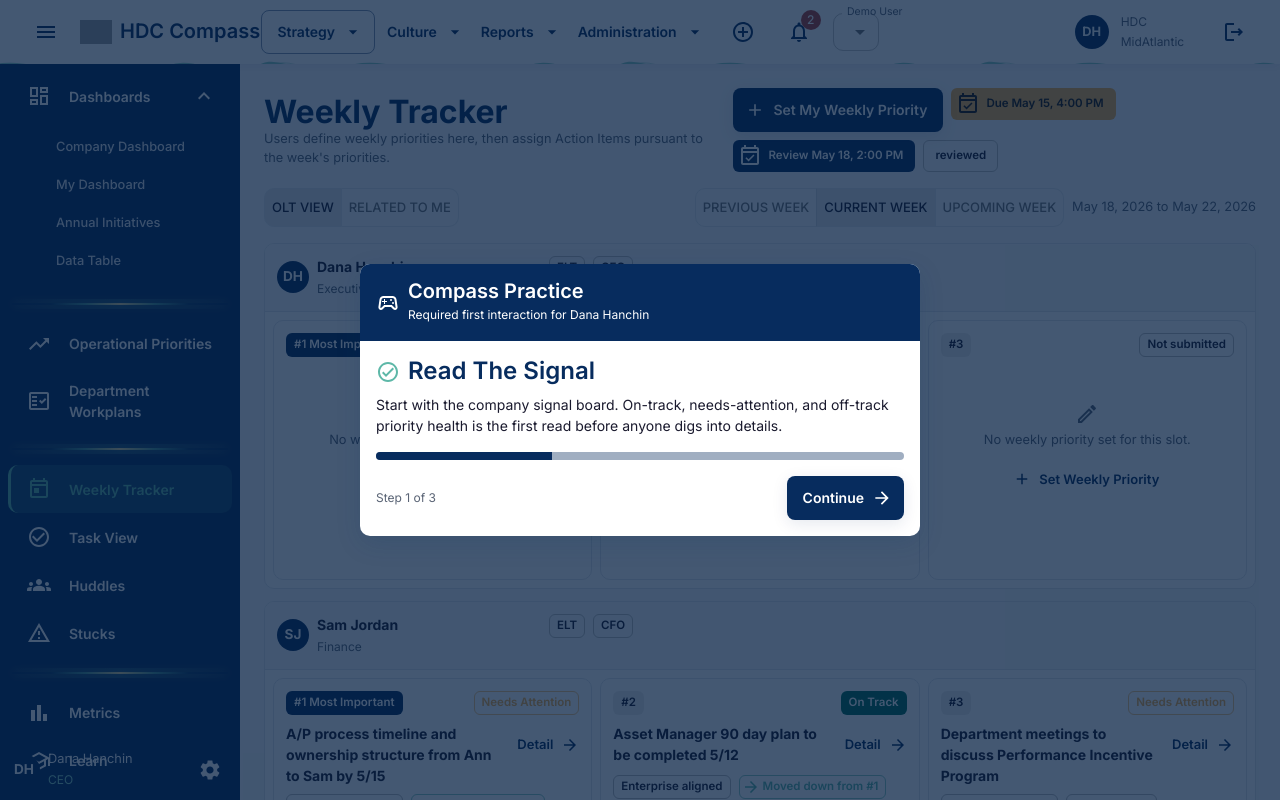
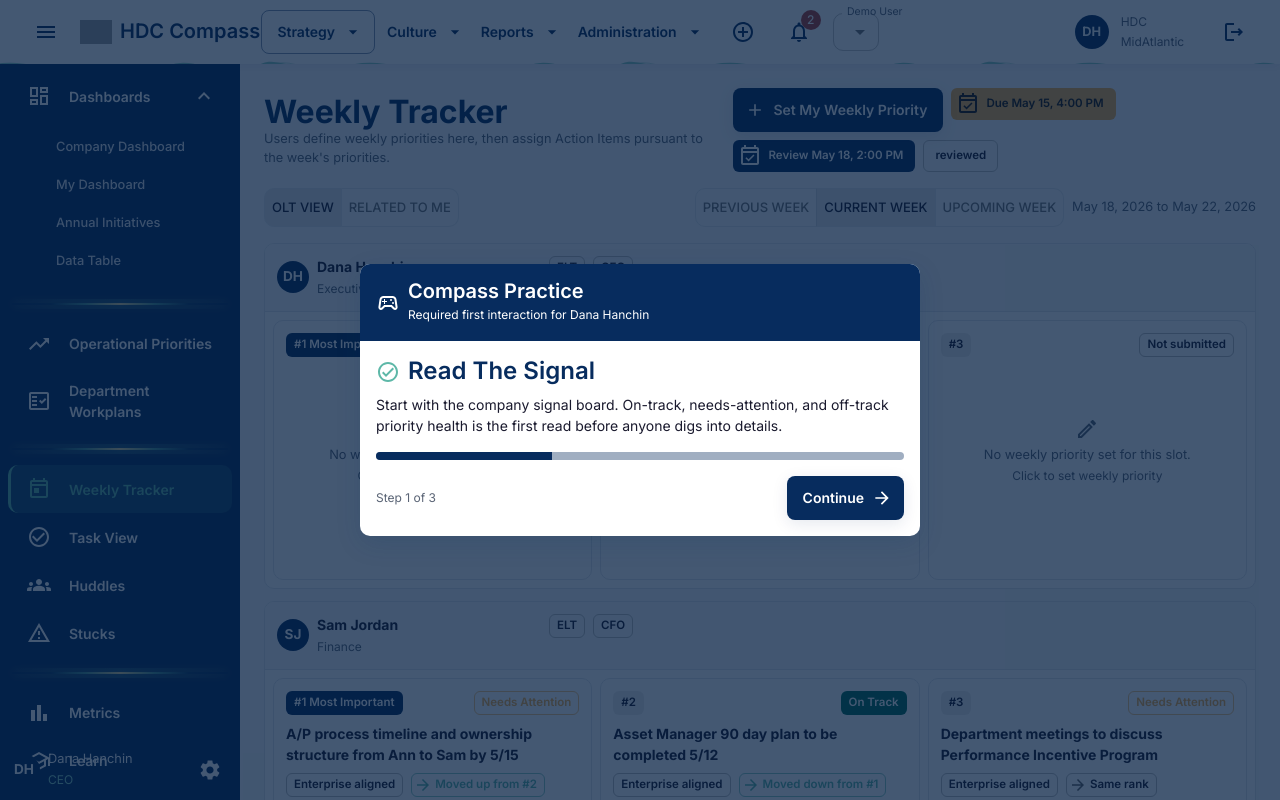
Before and after one commit to mrnelley/DAT-V1, a React (Vite) app: page /weekly-tracker in a window 1280 px wide. Built offline with nearby package versions, Linux system fonts and the light colour scheme; sample sign-in values are in the browser's storage; grey boxes are pictures that could not be loaded.

Commit message:
Yes
Prioritize logged-in users in Weekly Tracker and make weekly priority and workplan cards directly interactive

```diff
--- a/src/components/learn/LearnPage.jsx
+++ b/src/components/learn/LearnPage.jsx
@@ -11,7 +11,7 @@
 import ScheduleOutlinedIcon from '@mui/icons-material/ScheduleOutlined';
 import SearchOutlinedIcon from '@mui/icons-material/SearchOutlined';
 import TranslateOutlinedIcon from '@mui/icons-material/TranslateOutlined';
-import { Autocomplete, Box, Button, Chip, Divider, InputAdornment, List, ListItemButton, Stack, TextField, ToggleButton, ToggleButtonGroup, Typography } from '@mui/material';
+import { Box, Button, Chip, Divider, InputAdornment, List, ListItemButton, Stack, TextField, ToggleButton, ToggleButtonGroup, Typography } from '@mui/material';
 import { useMemo, useState } from 'react';
 import { dictionaryCategories, dictionaryTerms, dictionaryTermsByLetter } from '../../data/learnDictionary';
 import PageWrapper from '../layout/PageWrapper';
@@ -117,6 +117,21 @@
     setQuery(term.term);
   };
 
+  const searchDictionary = (event) => {
+    const value = event.target.value;
+    const target = normalize(value);
+    const bestMatch = target
+      ? dictionaryTerms.find((term) => normalize(term.term) === target)
+        || dictionaryTerms.find((term) => normalize(term.term).startsWith(target))
+        || dictionaryTerms.find((term) => matchesQuery(term, value))
+      : null;
+
+    setCategory('All');
+    setLetter('All');
+    setQuery(value);
+    if (bestMatch) setSelectedTerm(bestMatch);
+  };
+
   const resetFilters = () => {
     setCategory('All');
     setLetter('All');
@@ -215,22 +230,14 @@
               </Typography>
             </Box>
             <Box sx={{ width: { xs: '100%', lg: 430 } }}>
-              <Autocomplete
-                autoHighlight
-                clearOnBlur={false}
-                getOptionLabel={(option) => option.term}
-                inputValue={query}
-                onChange={(_, value) => value && chooseTerm(value)}
-                onInputChange={(_, value, reason) => {
-                  if (reason !== 'reset') setQuery(value);
-                }}
-                options={dictionaryTerms}
-                renderInput={(params) => (
               <TextField
-                    {...params}
-                    label="Search dictionary"
+                fullWidth
+                inputProps={{ 'aria-label': 'Search the dictionary' }}
+                onChange={searchDictionary}
+                placeholder="Search the dictionary"
+                type="search"
+                value={query}
                 InputProps={{
-                      ...params.InputProps,
                   startAdornment: (
                     <InputAdornment position="start">
                       <SearchOutlinedIcon />
@@ -241,20 +248,10 @@
                   bgcolor: '#ffffff',
                   borderRadius: 1,
                   '& .MuiOutlinedInput-root': { borderRadius: 1 },
-                    }}
-                  />
-                )}
-                renderOption={(props, option) => {
-                  const { key, ...optionProps } = props;
-
-                  return (
-                    <Box component="li" {...optionProps} key={key}>
-                      <Box>
-                        <Typography variant="body2" fontWeight={800}>{option.term}</Typography>
-                        <Typography variant="caption">{option.category}</Typography>
-                      </Box>
-                    </Box>
-                  );
+                  '& input::placeholder': {
+                    color: 'text.secondary',
+                    opacity: 1,
+                  },
                 }}
               />
             </Box>
--- a/src/components/weekly-tracker/WeeklyActionTrackerPage.jsx
+++ b/src/components/weekly-tracker/WeeklyActionTrackerPage.jsx
@@ -199,16 +199,18 @@
     const participantEntries = entries
       .filter((entry) => entry.owner.id === participant.id)
       .sort((a, b) => a.rank - b.rank);
-    const needsNextSlot = !participantEntries.length || participantEntries.every((entry) => entry.title);
-    const nextRank = participantEntries.length
-      ? Math.max(...participantEntries.map((entry) => entry.rank)) + 1
-      : 1;
+    const existingRanks = new Set(participantEntries.map((entry) => entry.rank));
+    const minimumSlots = [1, 2, 3]
+      .filter((rank) => !existingRanks.has(rank))
+      .map((rank) => buildEmptyEntry(participant, rank, report));
+    const minimumEntries = [...participantEntries, ...minimumSlots].sort((a, b) => a.rank - b.rank);
+    const nextRank = Math.max(...minimumEntries.map((entry) => entry.rank)) + 1;
 
     return {
       participant,
-      entries: needsNextSlot
-        ? [...participantEntries, buildEmptyEntry(participant, nextRank, report)]
-        : participantEntries,
+      entries: minimumEntries.some((entry) => !entry.title)
+        ? minimumEntries
+        : [...minimumEntries, buildEmptyEntry(participant, nextRank, report)],
     };
   }), [entries, report]);
   const selectedEntry = entries.find((entry) => entry.id === selectedEntryId);
@@ -224,9 +226,17 @@
 
     return buildEmptyEntry(participant, nextRank, report);
   };
-  const visibleRows = scope === 'mine'
-    ? rows.filter((row) => row.participant.id === user.id || row.entries.some((entry) => entry?.tasks?.some((task) => task.owner.id === user.id)))
-    : rows;
+  const visibleRows = useMemo(() => {
+    const scopedRows = scope === 'mine'
+      ? rows.filter((row) => row.participant.id === user.id || row.entries.some((entry) => entry?.tasks?.some((task) => task.owner.id === user.id)))
+      : rows;
+
+    return [...scopedRows].sort((a, b) => {
+      if (a.participant.id === user.id) return -1;
+      if (b.participant.id === user.id) return 1;
+      return 0;
+    });
+  }, [rows, scope, user.id]);
 
   useEffect(() => {
     window.localStorage.setItem(weeklyTrackerStorageKey, JSON.stringify(entriesByWeek));
@@ -475,7 +485,7 @@
 
       <Stack gap={1.5}>
         {visibleRows.map(({ entries: rowEntries, participant }) => (
-          <Box key={participant.id} sx={{ bgcolor: 'background.paper', border: '1px solid', borderColor: 'divider', borderRadius: 1, overflow: 'hidden' }}>
+          <Box data-testid={`weekly-participant-${participant.id}`} key={participant.id} sx={{ bgcolor: 'background.paper', border: '1px solid', borderColor: 'divider', borderRadius: 1, overflow: 'hidden' }}>
             <Stack direction={{ xs: 'column', md: 'row' }} gap={1.5} sx={{ p: 1.5, bgcolor: 'background.default', borderBottom: '1px solid', borderColor: 'divider' }}>
               <Stack direction="row" gap={1} alignItems="center" sx={{ minWidth: { md: 260 } }}>
                 <UserAvatar user={participant} size="md" />
@@ -493,9 +503,44 @@
             <Box sx={{ display: 'grid', gap: 1, gridTemplateColumns: { xs: '1fr', lg: 'repeat(auto-fit, minmax(280px, 1fr))' }, p: 1 }}>
               {rowEntries.map((entry) => {
                 const movement = rankMovement(entry);
+                const cardCanOpen = Boolean(entry.title) || canManageWeeklyEntry(entry, user);
+                const openCard = () => {
+                  if (entry.title) openEntryDetail(entry);
+                  else if (canManageWeeklyEntry(entry, user)) openPriorityDialog(entry);
+                };
 
                 return (
-                  <Box key={entry.id} sx={{ p: 1.5, border: '1px solid', borderColor: 'divider', borderRadius: 1, minHeight: 260 }}>
+                  <Box
+                    aria-label={entry.title ? `Open weekly priority detail for ${entry.title}` : `Set weekly priority ${entry.rank} for ${participant.name}`}
+                    key={entry.id}
+                    onClick={cardCanOpen ? openCard : undefined}
+                    onKeyDown={(event) => {
+                      if (event.target !== event.currentTarget || !cardCanOpen || !['Enter', ' '].includes(event.key)) return;
+                      event.preventDefault();
+                      openCard();
+                    }}
+                    role={cardCanOpen ? 'button' : undefined}
+                    tabIndex={cardCanOpen ? 0 : undefined}
+                    sx={{
+                      p: 1.5,
+                      border: '1px solid',
+                      borderColor: 'divider',
+                      borderRadius: 1,
+                      cursor: cardCanOpen ? 'pointer' : 'default',
+                      minHeight: 260,
+                      transition: 'border-color 160ms ease, box-shadow 160ms ease, transform 160ms ease',
+                      '&:focus-visible': {
+                        outline: '3px solid',
+                        outlineColor: 'secondary.main',
+                        outlineOffset: 2,
+                      },
+                      '&:hover': cardCanOpen ? {
+                        borderColor: 'secondary.main',
+                        boxShadow: '0 8px 18px rgba(31, 79, 86, 0.13)',
+                        transform: 'translateY(-1px)',
+                      } : undefined,
+                    }}
+                  >
                     <Stack direction="row" justifyContent="space-between" alignItems="center" gap={1}>
                       <Chip label={`#${entry.rank}${entry.rank === 1 ? ' Most Important' : ''}`} color={entry.rank === 1 ? 'primary' : 'default'} size="small" />
                       <Chip label={statusLabels[entry.status] || entry.status} color={statusColors[entry.status] || 'default'} size="small" variant={entry.status === 'steady' ? 'filled' : 'outlined'} />
@@ -503,17 +548,7 @@
 
                     {entry.title ? (
                       <>
-                        <Stack direction="row" justifyContent="space-between" gap={1} alignItems="flex-start" sx={{ mt: 1 }}>
-                          <Typography fontWeight={800}>{entry.title}</Typography>
-                          <Button
-                            size="small"
-                            endIcon={<ArrowForwardOutlinedIcon />}
-                            onClick={() => openEntryDetail(entry)}
-                            aria-label={`Open weekly priority detail for ${entry.title}`}
-                          >
-                            Detail
-                          </Button>
-                        </Stack>
+                        <Typography fontWeight={800} sx={{ mt: 1 }}>{entry.title}</Typography>
                         <Stack direction="row" gap={1} flexWrap="wrap" sx={{ mt: 1 }}>
                           <Chip label={entry.alignmentType === 'both' ? 'Enterprise + workplan aligned' : entry.alignmentType === 'enterprise' ? 'Enterprise aligned' : 'Workplan aligned'} size="small" variant="outlined" />
                           {movement && <Chip icon={<ArrowForwardOutlinedIcon />} label={movement} size="small" color={movement === 'Same rank' ? 'default' : 'secondary'} variant="outlined" />}
@@ -532,12 +567,18 @@
                           <Typography variant="caption" fontWeight={800}>Action Items</Typography>
                           <Stack direction="row" gap={0.5}>
                             <Tooltip title="Carry priority into next week">
-                              <IconButton size="small" aria-label={`Carry forward ${entry.title}`} onClick={() => carryEntryForward(entry.id)}>
+                              <IconButton size="small" aria-label={`Carry forward ${entry.title}`} onClick={(event) => {
+                                event.stopPropagation();
+                                carryEntryForward(entry.id);
+                              }}>
                                 <ArrowForwardOutlinedIcon fontSize="small" />
                               </IconButton>
                             </Tooltip>
                             <Tooltip title="Add Action Item">
-                              <IconButton size="small" aria-label={`Add action item for ${entry.title}`} onClick={() => openTaskDialog(entry)}>
+                              <IconButton size="small" aria-label={`Add action item for ${entry.title}`} onClick={(event) => {
+                                event.stopPropagation();
+                                openTaskDialog(entry);
+                              }}>
                                 <AddOutlinedIcon fontSize="small" />
                               </IconButton>
                             </Tooltip>
@@ -555,7 +596,7 @@
                                   <Chip label={`Due ${task.due}`} size="small" variant="outlined" />
                                 </Stack>
                               </Box>
-                              <TextField select size="small" value={normalizeTaskStatus(task.status)} onChange={(event) => updateTaskStatus(entry.id, task.id, event.target.value)} sx={{ width: 128 }}>
+                              <TextField select size="small" value={normalizeTaskStatus(task.status)} onClick={(event) => event.stopPropagation()} onChange={(event) => updateTaskStatus(entry.id, task.id, event.target.value)} sx={{ width: 128 }}>
                                 {taskStatuses.map((status) => <MenuItem key={status} value={status}>{status.replace('_', ' ')}</MenuItem>)}
                               </TextField>
                               <Tooltip title={stucks.some((stuck) => stuck.sourceId === task.id) ? 'Resolve the linked stuck before deleting this Action Item' : 'Delete Action Item'}>
@@ -564,7 +605,10 @@
                                     size="small"
                                     disabled={stucks.some((stuck) => stuck.sourceId === task.id)}
                                     aria-label={`Delete action item ${task.title}`}
-                                    onClick={() => deleteTask(entry.id, task.id)}
+                                    onClick={(event) => {
+                                      event.stopPropagation();
+                                      deleteTask(entry.id, task.id);
+                                    }}
                                   >
                                     <DeleteOutlineOutlinedIcon fontSize="small" />
                                   </IconButton>
@@ -576,7 +620,10 @@
                                     size="small"
                                     disabled={task.owner.id !== user.id}
                                     aria-label={`Issue a stuck for action item ${task.title}`}
-                                    onClick={() => setStuckTask({ ...task, sourceType: 'weekly_action_item' })}
+                                    onClick={(event) => {
+                                      event.stopPropagation();
+                                      setStuckTask({ ...task, sourceType: 'weekly_action_item' });
+                                    }}
                                   >
                                     <WarningAmberOutlinedIcon fontSize="small" />
                                   </IconButton>
@@ -591,17 +638,7 @@
                         <Box>
                           <EditOutlinedIcon />
                           <Typography variant="body2">No weekly priority set for this slot.</Typography>
-                          {canManageWeeklyEntry(entry, user) && (
-                            <Button
-                              size="small"
-                              startIcon={<AddOutlinedIcon />}
-                              sx={{ mt: 1 }}
-                              onClick={() => openPriorityDialog(entry)}
-                              aria-label={`Set weekly priority ${entry.rank} for ${participant.name}`}
-                            >
-                              Set Weekly Priority
-                            </Button>
-                          )}
+                          {canManageWeeklyEntry(entry, user) && <Typography variant="caption">Click to set weekly priority</Typography>}
                         </Box>
                       </Box>
                     )}
```
Also changed, not shown: src/components/task-view/TaskViewPage.jsx (+11 -1 lines), src/components/workplans/WorkplansPage.jsx (+35 -14 lines), 2 other files (tests, documents, lock files or other folders). Lines whose indentation alone changed are shown as unchanged.
